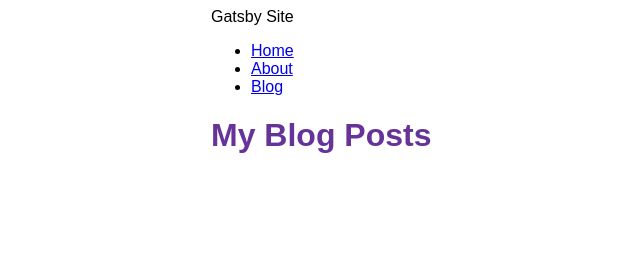
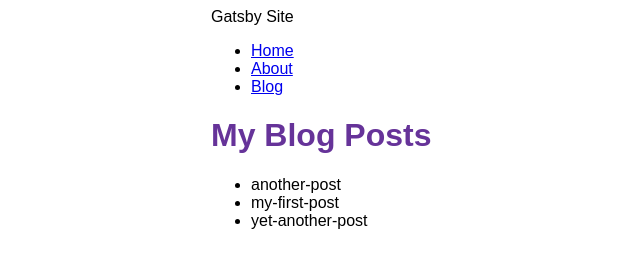
Before and after one commit to naveennavi/my-gatsby-site, a Gatsby site: page /blog in a window 1280 px wide. Shown: the whole page, without its empty margins (179-819 px from the left). Built offline with nearby package versions, Linux system fonts and the light colour scheme; Gatsby itself is replaced by a stand-in of ours.

Commit message:
Finished Gatsby Tutorial Part 4

```diff
--- a/src/pages/blog.js
+++ b/src/pages/blog.js
@@ -2,29 +2,29 @@ import * as React from 'react'
 import { graphql } from 'gatsby'
 import Layout from '../components/layout'
 
-const BlogPage = ({data}) => {
+const BlogPage = ({ data }) => {
   return (
     <Layout pageTitle="My Blog Posts">
       <ul>
           {
-              data.allFile.nodes.map(node =>{
-                  <li key={node.map}>
+              data.allFile.nodes.map(node =>(
+                  <li key={node.name}>
                       {node.name}
                   </li>
-              })
+              ))
           }
       </ul>
     </Layout>
   )
 }
 
-export const query = graphql `
-query {
+export const query = graphql`
+  query {
     allFile {
       nodes {
         name
       }
     }
   }
-  `
+`
 export default BlogPage
```
